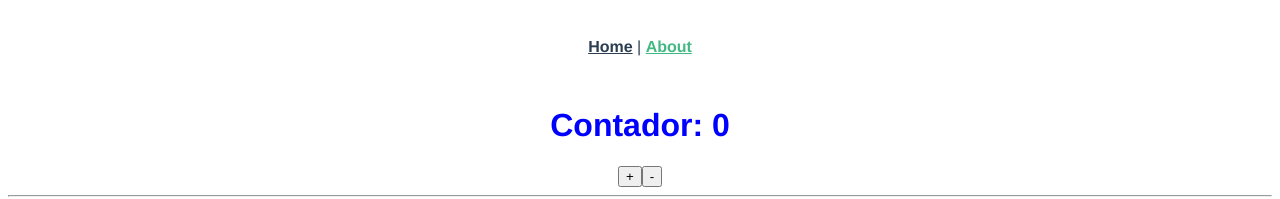
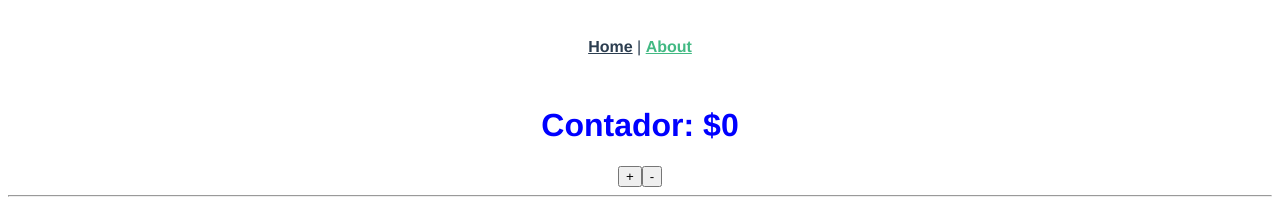
Before and after one commit to pseguel27/composition-api-init, a Vue app: page /about in a window 1280 px wide. Shown: the top 199 px of the page. Built offline with nearby package versions, Linux system fonts and the light colour scheme.

Commit message:
step4 props

```diff
--- /dev/null
+++ b/src/components/Titulo.vue
@@ -0,0 +1,23 @@
+<template>
+  <h1
+   :style="{'color': color}">
+    Contador: {{signoPeso}}
+  </h1>
+</template>
+
+<script>
+import { computed } from 'vue'
+export default {
+  props: ['contador', 'color'],
+  setup(props){
+    const signoPeso = computed(()=>{
+      return '$' + props.contador;
+    })
+    return {signoPeso}
+  }
+}
+</script>
+
+<style>
+
+</style>
--- a/src/views/About.vue
+++ b/src/views/About.vue
@@ -1,9 +1,10 @@
 <template>
   <div class="about">
-   <h1
-    :style="{'color': color}">
-      Contador: {{contador}}
-    </h1>
+    <Titulo :contador="contador" :color="color" />
+    <!--<h1
+      :style="{'color': color}">
+        Contador: {{contador}}
+    </h1>-->
     <button @click="aumentar">+</button>
     <button @click="disminuir">-</button>
     <hr>
@@ -13,8 +14,12 @@
 </template>
 
 <script>
+import Titulo from '../components/Titulo'
 import { computed, ref } from 'vue'
 export default {
+  components: {
+    Titulo
+  },
   //se ejecuta antes que se cree el componente, una vez que los props se resuelven, y es el punto de entrada para las API de composición
   //this desaparece, acceso directo a todos los datos
   setup() {
```
